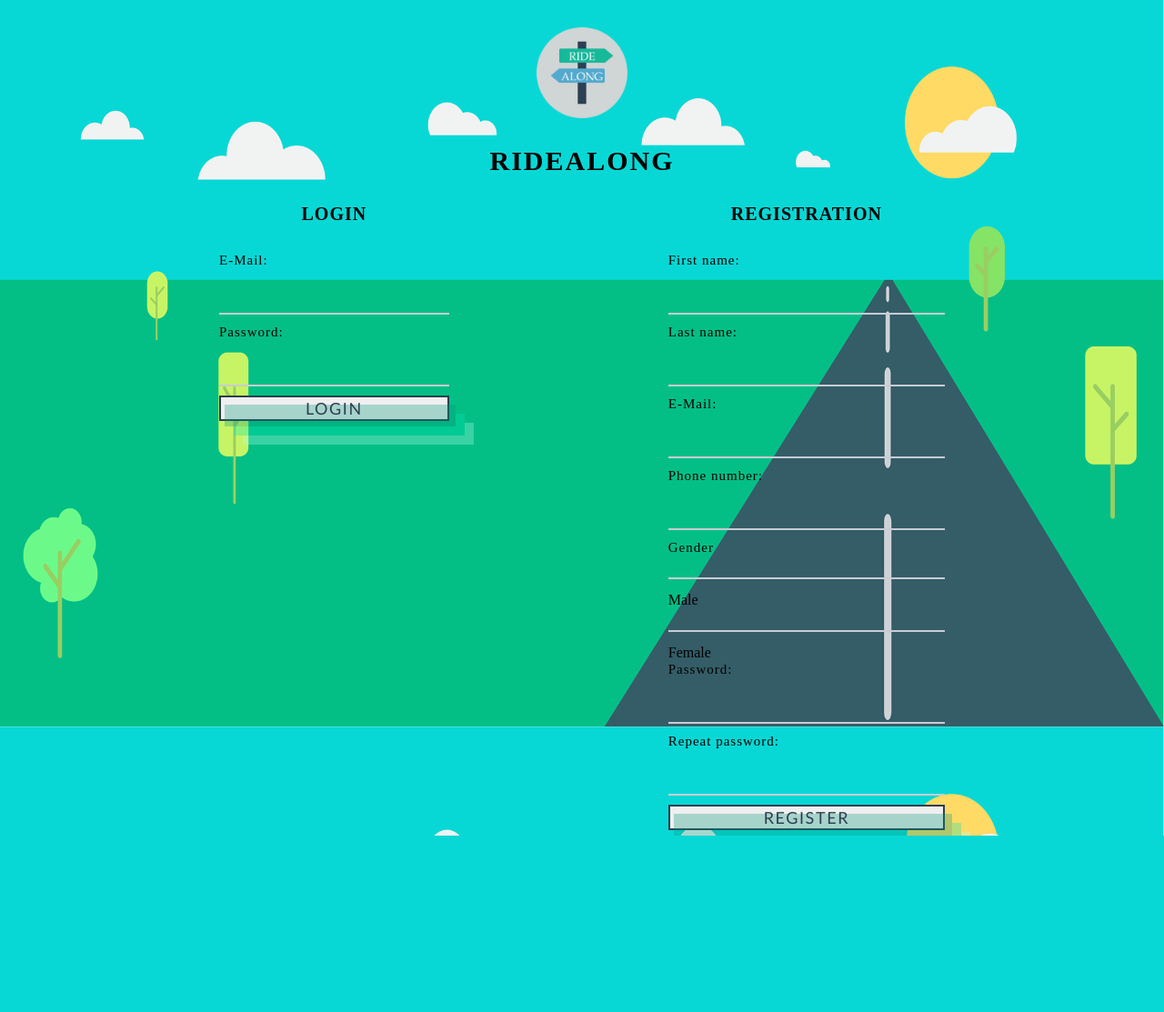
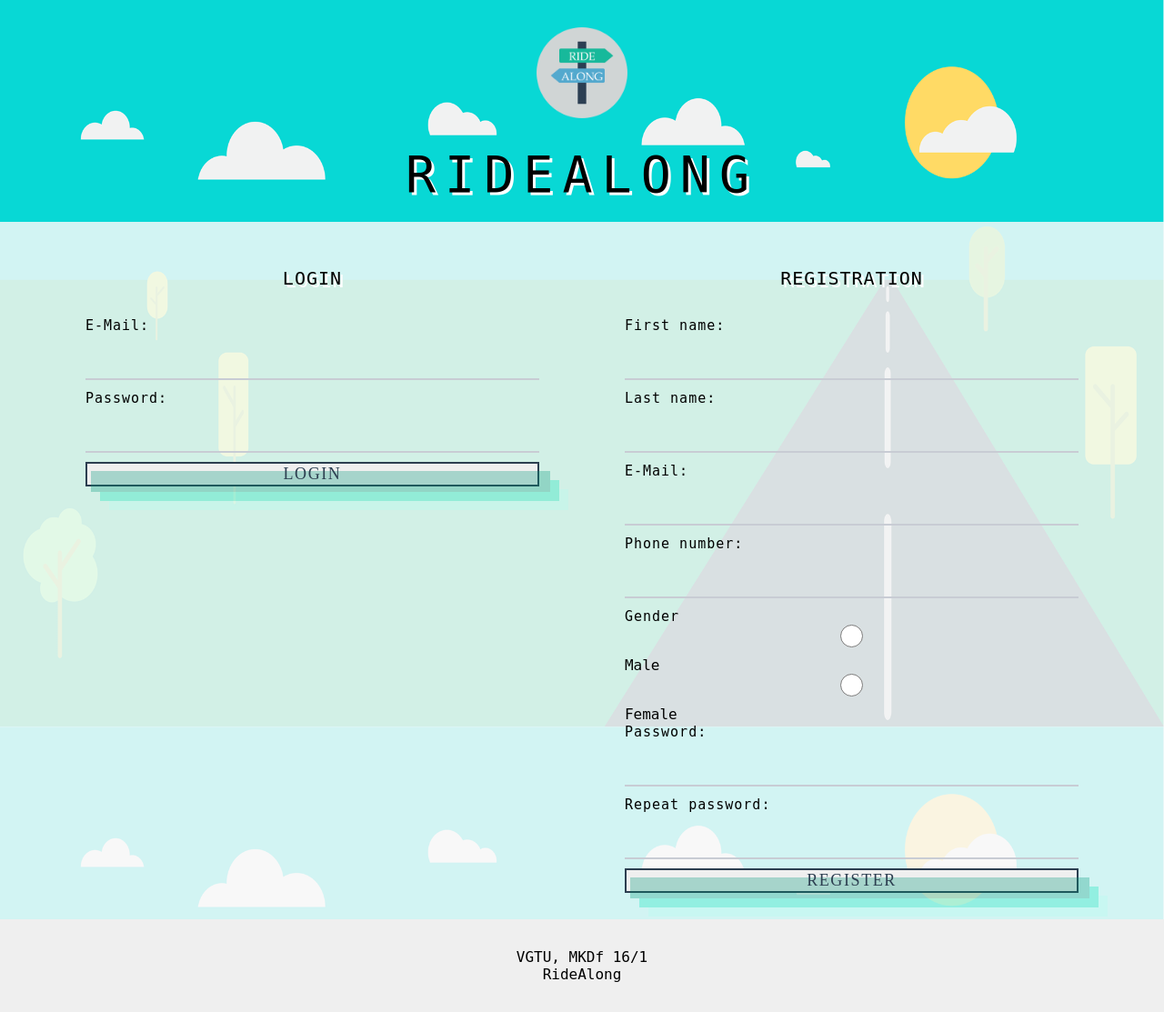
Before and after one commit to kirdeika/rideAlong, a PHP site: page / in a window 1280 px wide. Shown: the whole page at 91% size. Before the commit the page ends 919 px from the top, so only its background shows below. Run offline with PHP 8.4, Linux system fonts and the light colour scheme.

Commit message:
Done with styling

```diff
--- a/css/mainas.css
+++ b/css/mainas.css
@@ -11,19 +11,40 @@
 	width: 100%;
 
 }
+.login-form, #signup-form {
+    flex: 0 1 39%;
+}
+body * {
+	font-family: 'Roboto Mono', monospace;
+}
+
+.main-wrapper_notice {
+    position: absolute;
+    width: 50%;
+    background-color: white;
+    text-align: center;
+    color: black;
+    padding: 50px;
+    box-shadow: 0 10px 15px -5px rgba(0,0,0,0.2);
+    opacity: 1;
+    animation: hide-block 1s forwards;
+    animation-delay: 1s;
+}
+
 h1 {
-    font-family: 'open_sanscondensed_light';
-    font-size: 30px;
+    font-family: 'Roboto Mono', monospace;
+    font-size: 55px;
+    font-weight: 300;
     margin: 0;
-    margin-bottom: 30px;
+    margin-bottom: 20px;
     text-transform: uppercase;
-	letter-spacing: 2px;
+    letter-spacing: 10px;
+	text-shadow: 3px 3px white;
 }
 input {
-    -webkit-appearance: none;
     width: 100%;
     border: 0;
-    font-family: inherit;
+    font-family: 'Roboto Mono', monospace;
     padding: 12px 0;
     height: 25px;
     font-size: 14px;
@@ -35,9 +56,12 @@
     transition: all 0.15s ease;
 	margin: 0px 0px 10px 0px;
 }
+input:focus{
+	border: 2px solid white;
 
+}
 label  {
-    font-family: 'open_sanscondensed_light';
+    font-family: 'Roboto Mono', monospace;
     font-size: 15px;
     margin: 10px 0px;
 
@@ -47,14 +71,16 @@
 
 h3  {
 	text-align: center;
-    font-family: 'open_sanscondensed_light';
+    font-family: 'Roboto Mono', monospace;
     font-size: 20px;
     margin: 0;
     margin-bottom: 30px;
     text-transform: uppercase;
 	letter-spacing: 1px;
+	font-weight: 300;
+	text-shadow: 3px 3px white;
 }
-.main-wrapper {
+.main-wrapper, .login-signup-wrapper {
     display: flex;
     flex-direction: row;
     width: 100%;
@@ -73,7 +99,7 @@
     border: 2px solid #2c3e50;
     color: #2c3e50;
     display: block;
-    font-family: 'trebuchet ms';
+    font-family: 'open_sanscondensed_light';
     font-size: 18px;
     letter-spacing: 0.1rem;
     position: relative;
@@ -178,6 +193,7 @@
     flex-direction: row;
     justify-content: space-evenly;
     width: 100%;
+	margin: 0px 0px 81px 0px;
 }
 
 .logout-wrapper {
@@ -185,6 +201,15 @@
     z-index: 9999;
     left: 1%;
     top: 1%;
+}
+.footer {
+   position: absolute;
+  right: 0;
+  bottom: 0;
+  left: 0;
+  padding: 1rem;
+  background-color: #efefef;
+  text-align: center;
 }
 
 @keyframes hide-block {
--- a/index.php
+++ b/index.php
@@ -38,6 +38,10 @@
     require 'mainpage.php';
   }
 ?>
+<div class="footer">
+  <p>VGTU, MKDf 16/1 <br>RideAlong</p>
+</div>
+
 </body>
 
 </html>
--- a/myaccount.php
+++ b/myaccount.php
@@ -36,7 +36,7 @@
             echo "</div>";
         echo "</div>";
     } else {
-        echo "Nera kelioniu";
+        echo "<p>You don't have any trips</p>";
     }
 }
 
@@ -79,7 +79,7 @@
             echo "</div>";
         echo "</div>";
     } else {
-        echo "Nera kelioniu";
+        echo "You do not participate in any trips!";
     }
     exit();
 }
```
Also changed, not shown: other parts of css/mainas.css (+16 -13 lines), includes/handleoptin.inc.php (+15 -4 lines), searchdisplay.php (+6 -2 lines), user.php (+22 -3 lines).
